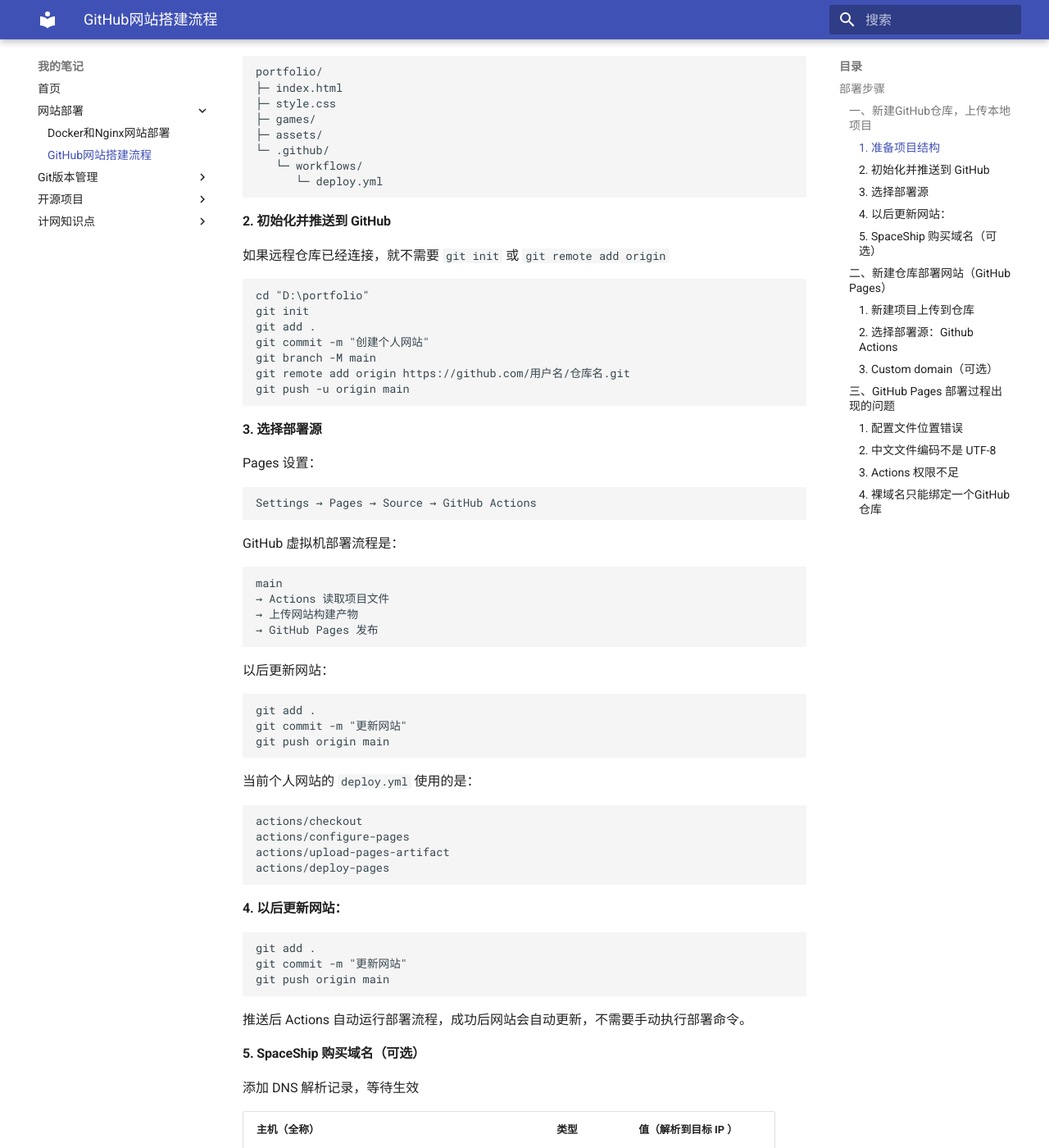
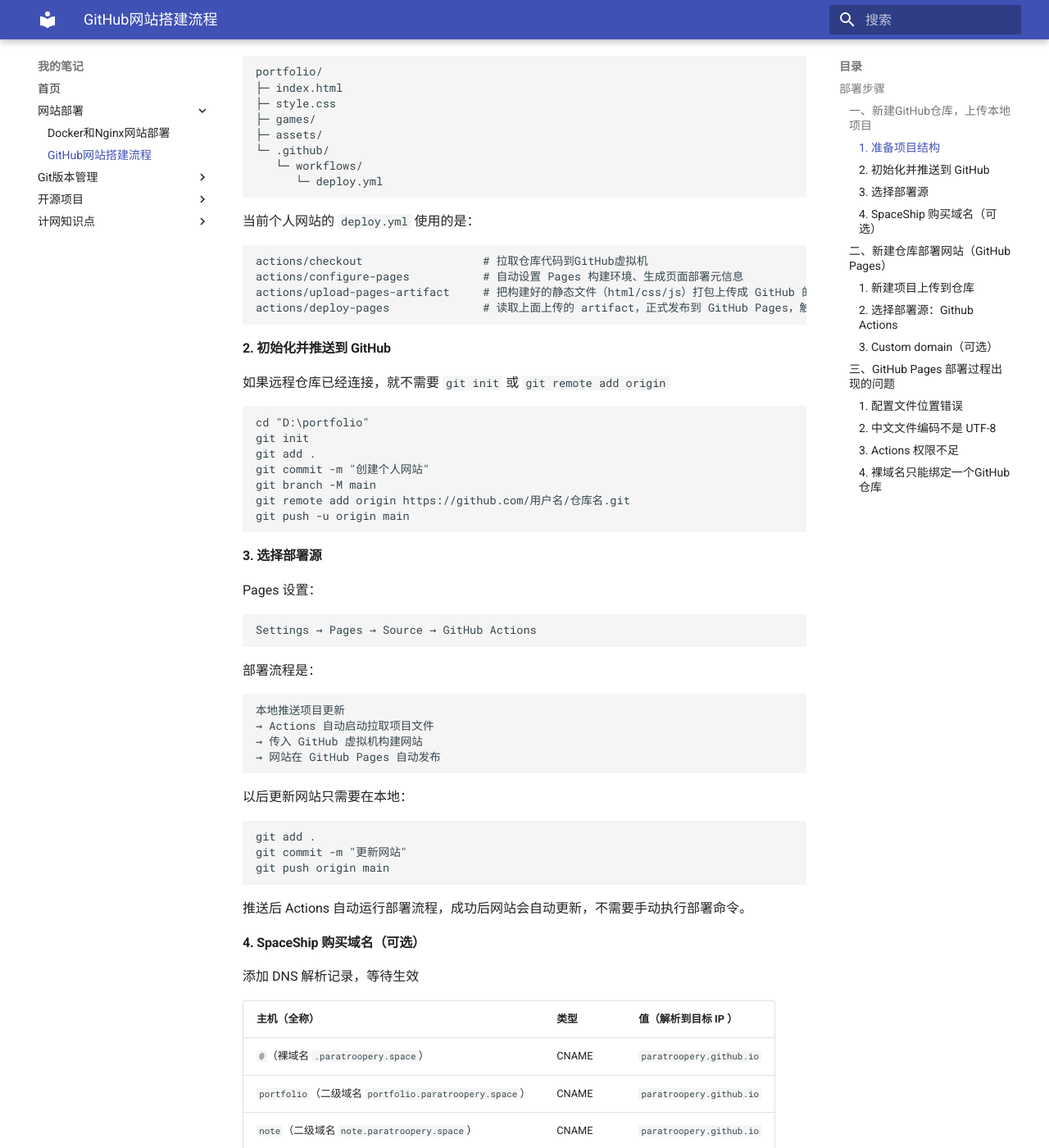
Before and after one commit to ParatrooperY/tech_note, an MkDocs documentation site: the page built from docs/GitHub网站搭建流程.md, in a window 1280 px wide and 1400 px high, scrolled down 443 px. Shown: the whole window at 82% size. Built offline with MkDocs 1.6.1 and Material for MkDocs 9.7.7, drawn with Linux system fonts in a browser that asks for light colours.

Commit message:
更新github网页部署文档

````diff
--- a/docs/GitHub网站搭建流程.md
+++ b/docs/GitHub网站搭建流程.md
@@ -28,6 +28,15 @@
       └─ deploy.yml
 ```
 
+当前个人网站的 `deploy.yml` 使用的是：
+
+```yaml
+actions/checkout                  # 拉取仓库代码到GitHub虚拟机
+actions/configure-pages           # 自动设置 Pages 构建环境、生成页面部署元信息
+actions/upload-pages-artifact     # 把构建好的静态文件（html/css/js）打包上传成 GitHub 的 artifact
+actions/deploy-pages              # 读取上面上传的 artifact，正式发布到 GitHub Pages，触发页面上线
+```
+
 #### 2. 初始化并推送到 GitHub
 
 如果远程仓库已经连接，就不需要 `git init` 或 `git remote add origin`
@@ -50,33 +59,17 @@
 Settings → Pages → Source → GitHub Actions
 ```
 
-GitHub 虚拟机部署流程是：
+部署流程是：
 
 ```text
-main
-→ Actions 读取项目文件
-→ 上传网站构建产物
-→ GitHub Pages 发布
+本地推送项目更新
+→ Actions 自动启动拉取项目文件
+→ 传入 GitHub 虚拟机构建网站
+→ 网站在 GitHub Pages 自动发布
 ```
 
-以后更新网站：
 
-```powershell
-git add .
-git commit -m "更新网站"
-git push origin main
-```
-
-当前个人网站的 `deploy.yml` 使用的是：
-
-```yaml
-actions/checkout
-actions/configure-pages
-actions/upload-pages-artifact
-actions/deploy-pages
-```
-
-#### 4. 以后更新网站：
+以后更新网站只需要在本地：
 
 ```powershell
 git add .
@@ -86,7 +79,7 @@
 
 推送后 Actions 自动运行部署流程，成功后网站会自动更新，不需要手动执行部署命令。
 
-#### 5. SpaceShip 购买域名（可选）
+#### 4. SpaceShip 购买域名（可选）
 
 添加 DNS 解析记录，等待生效
 
````
